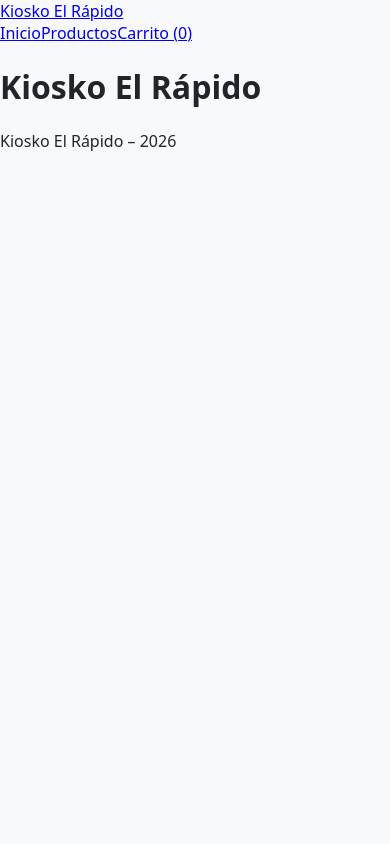
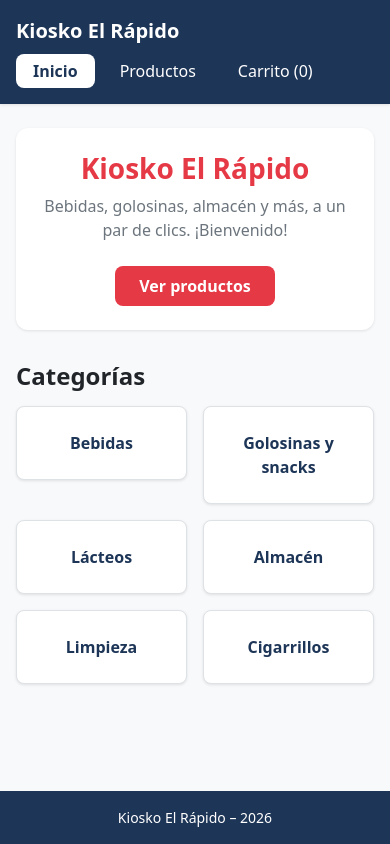
Before and after one commit to maravillalba/kiosco-el-rapido, a React (Vite) app in the folder frontend/: page / in a window 390 px wide. Built offline with nearby package versions, Linux system fonts and the light colour scheme.

Commit message:
feat(front): agrega Home y estilos globales responsive

```diff
--- /dev/null
+++ b/frontend/src/components/Footer.css
@@ -0,0 +1,11 @@
+.footer {
+  color: #fff;
+  background: var(--color-secundario);
+}
+
+.footer__text {
+  margin: 0 auto;
+  padding-block: var(--espacio-3);
+  font-size: var(--texto-chico);
+  text-align: center;
+}
--- a/frontend/src/components/Footer.tsx
+++ b/frontend/src/components/Footer.tsx
@@ -1,7 +1,9 @@
+import './Footer.css';
+
 export default function Footer() {
   return (
-    <footer>
-      <p>Kiosko El Rápido – 2026</p>
+    <footer className="footer">
+      <p className="footer__text container">Kiosko El Rápido – 2026</p>
     </footer>
   );
 }
--- /dev/null
+++ b/frontend/src/components/Header.css
@@ -0,0 +1,60 @@
+.header {
+  background: var(--color-secundario);
+  box-shadow: var(--sombra-chica);
+}
+
+.header__inner {
+  display: flex;
+  flex-direction: column;
+  align-items: flex-start;
+  gap: var(--espacio-2);
+  padding-block: var(--espacio-3);
+}
+
+.header__brand {
+  font-size: 1.25rem;
+  font-weight: 700;
+  color: #fff;
+  text-decoration: none;
+}
+
+.header__brand:hover {
+  color: #fff;
+}
+
+.header__nav {
+  display: flex;
+  flex-wrap: wrap;
+  gap: var(--espacio-2);
+}
+
+.header__nav a {
+  padding: var(--espacio-1) var(--espacio-3);
+  color: #fff;
+  text-decoration: none;
+  border: 1px solid transparent;
+  border-radius: var(--radio);
+}
+
+.header__nav a:hover {
+  color: #fff;
+  border-color: rgb(255 255 255 / 0.5);
+}
+
+.header__nav a.active {
+  font-weight: 700;
+  color: var(--color-secundario);
+  background: #fff;
+}
+
+.header a:focus-visible {
+  outline-color: #fff;
+}
+
+@media (min-width: 768px) {
+  .header__inner {
+    flex-direction: row;
+    align-items: center;
+    justify-content: space-between;
+  }
+}
--- a/frontend/src/components/Header.tsx
+++ b/frontend/src/components/Header.tsx
@@ -1,19 +1,24 @@
 import { Link, NavLink } from 'react-router-dom';
 import { useCart } from '../context/CartContext.tsx';
+import './Header.css';
 
 export default function Header() {
   const { totalItems } = useCart();
 
   return (
-    <header>
-      <Link to="/">Kiosko El Rápido</Link>
-      <nav>
+    <header className="header">
+      <div className="header__inner container">
+        <Link to="/" className="header__brand">
+          Kiosko El Rápido
+        </Link>
+        <nav className="header__nav">
           <NavLink to="/" end>
             Inicio
           </NavLink>
           <NavLink to="/products">Productos</NavLink>
           <NavLink to="/cart">Carrito ({totalItems})</NavLink>
         </nav>
+      </div>
     </header>
   );
 }
--- a/frontend/src/components/Layout.tsx
+++ b/frontend/src/components/Layout.tsx
@@ -6,7 +6,7 @@ function Layout() {
   return (
     <>
       <Header />
-      <main>
+      <main className="container">
         <Outlet />
       </main>
       <Footer />
--- a/frontend/src/index.css
+++ b/frontend/src/index.css
@@ -1,18 +1,106 @@
 :root {
+  /* Colores */
   --color-primario: #e63946;
+  --color-primario-oscuro: #c1121f;
   --color-secundario: #1d3557;
   --color-fondo: #f8f9fa;
+  --color-superficie: #fff;
+  --color-borde: #dee2e6;
   --color-texto: #212529;
+  --color-texto-suave: #6c757d;
+  --color-foco: #457b9d;
+
+  /* Tipografía */
   --fuente-base: system-ui, sans-serif;
+  --texto-base: 1rem;
+  --texto-chico: 0.875rem;
+  --interlineado: 1.5;
+
+  /* Espaciados */
   --espacio-1: 0.25rem;
   --espacio-2: 0.5rem;
   --espacio-3: 1rem;
   --espacio-4: 1.5rem;
+  --espacio-5: 2rem;
+
+  /* Radios */
   --radio: 8px;
+  --radio-grande: 12px;
+
+  /* Sombras */
+  --sombra-chica: 0 1px 3px rgb(0 0 0 / 0.1);
+  --sombra-media: 0 4px 12px rgb(0 0 0 / 0.12);
+
+  /* Layout */
+  --ancho-maximo: 1100px;
 }
+
+*,
+*::before,
+*::after {
+  box-sizing: border-box;
+}
+
 body {
   margin: 0;
   font-family: var(--fuente-base);
+  font-size: var(--texto-base);
+  line-height: var(--interlineado);
   color: var(--color-texto);
   background: var(--color-fondo);
 }
+
+#root {
+  display: flex;
+  flex-direction: column;
+  min-height: 100vh;
+}
+
+img {
+  max-width: 100%;
+  height: auto;
+}
+
+h1,
+h2,
+h3 {
+  line-height: 1.2;
+  overflow-wrap: break-word;
+}
+
+a {
+  color: var(--color-secundario);
+}
+
+a:hover {
+  color: var(--color-primario);
+}
+
+button {
+  font: inherit;
+}
+
+a:focus-visible,
+button:focus-visible,
+input:focus-visible {
+  outline: 3px solid var(--color-foco);
+  outline-offset: 2px;
+}
+
+.container {
+  width: 100%;
+  max-width: var(--ancho-maximo);
+  margin-inline: auto;
+  padding-inline: var(--espacio-3);
+}
+
+main.container {
+  flex: 1;
+  padding-block: var(--espacio-4);
+}
+
+@media (min-width: 768px) {
+  .container {
+    padding-inline: var(--espacio-4);
+  }
+}
--- /dev/null
+++ b/frontend/src/pages/Home.css
@@ -0,0 +1,79 @@
+.home {
+  display: flex;
+  flex-direction: column;
+  gap: var(--espacio-5);
+}
+
+.home__hero {
+  padding: var(--espacio-4) var(--espacio-3);
+  text-align: center;
+  background: var(--color-superficie);
+  border-radius: var(--radio-grande);
+  box-shadow: var(--sombra-chica);
+}
+
+.home__hero h1 {
+  margin: 0 0 var(--espacio-2);
+  font-size: 1.75rem;
+  color: var(--color-primario);
+}
+
+.home__tagline {
+  margin: 0 0 var(--espacio-4);
+  color: var(--color-texto-suave);
+}
+
+.home__cta {
+  display: inline-block;
+  padding: var(--espacio-2) var(--espacio-4);
+  font-weight: 700;
+  color: #fff;
+  text-decoration: none;
+  background: var(--color-primario);
+  border-radius: var(--radio);
+}
+
+.home__cta:hover {
+  color: #fff;
+  background: var(--color-primario-oscuro);
+}
+
+.home__categories h2 {
+  margin: 0 0 var(--espacio-3);
+}
+
+.home__category-grid {
+  display: grid;
+  grid-template-columns: repeat(auto-fit, minmax(min(150px, 100%), 1fr));
+  gap: var(--espacio-3);
+  margin: 0;
+  padding: 0;
+  list-style: none;
+}
+
+.home__category-grid a {
+  display: block;
+  padding: var(--espacio-4) var(--espacio-3);
+  font-weight: 600;
+  text-align: center;
+  text-decoration: none;
+  background: var(--color-superficie);
+  border: 1px solid var(--color-borde);
+  border-radius: var(--radio);
+  box-shadow: var(--sombra-chica);
+}
+
+.home__category-grid a:hover {
+  border-color: var(--color-primario);
+  box-shadow: var(--sombra-media);
+}
+
+@media (min-width: 768px) {
+  .home__hero {
+    padding: var(--espacio-5);
+  }
+
+  .home__hero h1 {
+    font-size: 2.5rem;
+  }
+}
--- a/frontend/src/pages/Home.tsx
+++ b/frontend/src/pages/Home.tsx
@@ -1,5 +1,37 @@
+import { Link } from 'react-router-dom';
+import type { Category } from '../types';
+import { CATEGORY_LABELS } from '../utils/format';
+import './Home.css';
+
+const CATEGORIES = Object.keys(CATEGORY_LABELS) as Category[];
+
 function Home() {
-  return <h1>Kiosko El Rápido</h1>;
+  return (
+    <div className="home">
+      <section className="home__hero">
+        <h1>Kiosko El Rápido</h1>
+        <p className="home__tagline">
+          Bebidas, golosinas, almacén y más, a un par de clics. ¡Bienvenido!
+        </p>
+        <Link to="/products" className="home__cta">
+          Ver productos
+        </Link>
+      </section>
+
+      <section className="home__categories" aria-labelledby="home-categorias">
+        <h2 id="home-categorias">Categorías</h2>
+        <ul className="home__category-grid">
+          {CATEGORIES.map((category) => (
+            <li key={category}>
+              <Link to={`/products?category=${category}`}>
+                {CATEGORY_LABELS[category]}
+              </Link>
+            </li>
+          ))}
+        </ul>
+      </section>
+    </div>
+  );
 }
 
 export default Home;
--- a/frontend/src/pages/Products.css
+++ b/frontend/src/pages/Products.css
@@ -21,6 +21,6 @@
 
 .products__grid {
   display: grid;
-  grid-template-columns: repeat(auto-fill, minmax(220px, 1fr));
+  grid-template-columns: repeat(auto-fill, minmax(min(220px, 100%), 1fr));
   gap: var(--espacio-3);
 }
```
Lines whose indentation alone changed are shown as unchanged.
